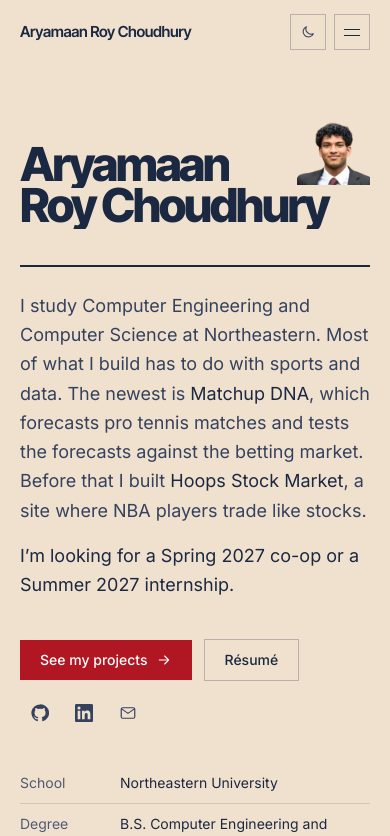
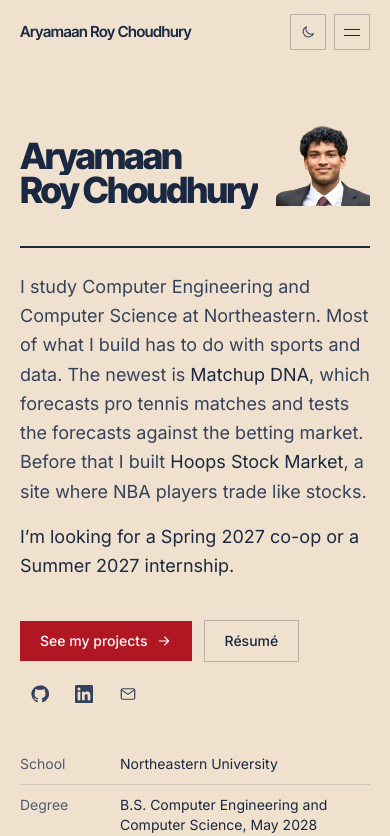
Before and after one commit to Arya85693/Aryamaan-Roy-Choudhury-s-Portfolio-, a Next.js app: page / in a window 390 px wide. Shown: the top 836 px of the page. Built offline with nearby package versions, Linux system fonts and the light colour scheme.

Commit message:
Mobile hero: headshot beside both lines of the name

```diff
--- a/src/components/home/Hero.tsx
+++ b/src/components/home/Hero.tsx
@@ -20,39 +20,32 @@ export default function Hero() {
     <section aria-labelledby="hero-title" className="pt-28 sm:pt-32">
       <div className="mx-auto max-w-page px-5 sm:px-8">
         {/* The one oversized moment on the page, and its one load sequence: each line of the name rises out
-            of a mask, the rule draws under it, then the rest fades in. Everything after it stays quiet. */}
-        <h1
-          id="hero-title"
-          className="font-display text-[clamp(2.75rem,12vw,10.5rem)] font-extrabold leading-[0.86] tracking-[-0.055em] text-paper"
-        >
-          {[firstName, restOfName.join(" ")].map((line, i) => {
+            of a mask, the rule draws under it, then the rest fades in. Everything after it stays quiet.
+            Below lg the photo sits to the right of both lines of the name, bottom-aligned with the second line,
+            and the name is sized from the viewport width so "Roy Choudhury" always stops short of the photo.
+            The h1 inherits its size from this wrapper so the em-sized photo and gap scale with it. From lg up
+            the wrapper is a plain block at the original size and the photo moves to its own column below. */}
+        <div className="flex items-end justify-between gap-[0.3em] text-[length:min(calc((100vw_-_40px)/9.7),7rem)] sm:text-[length:min(calc((100vw_-_64px)/9.7),7rem)] lg:block lg:text-[clamp(2.75rem,12vw,10.5rem)]">
+          <h1 id="hero-title" className="font-display font-extrabold leading-[0.86] tracking-[-0.055em] text-paper">
+            {[firstName, restOfName.join(" ")].map((line, i) => (
               // The padding gives descenders room inside the mask; the negative margin cancels it in the layout.
-            const masked = (
-              <span className="-my-[0.08em] block overflow-hidden py-[0.08em]">
+              <span key={line} className="-my-[0.08em] block overflow-hidden py-[0.08em]">
                 <span className="block animate-line-up" style={{ animationDelay: `${i * 110}ms` }}>
                   {line}
                 </span>
               </span>
-            );
-            if (i > 0) return <span key={line}>{masked}</span>;
-            // Below lg the photo sits in the open space beside the first, shorter line of the name; sized in em,
-            // it scales with the name. On lg it moves to its own column under the rule instead.
-            return (
-              <span key={line} className="flex items-end justify-between gap-4">
-                {masked}
+            ))}
+          </h1>
           <Image
             src="/headshot-portrait.png"
-                  alt=""
+            alt={`Portrait of ${profile.name}`}
             width={360}
             height={360}
-                  sizes="(min-width: 640px) 160px, 80px"
+            sizes="(min-width: 640px) 220px, 110px"
             priority
-                  className="aspect-square h-[1.55em] w-[1.55em] shrink-0 animate-fade object-cover [animation-delay:500ms] lg:hidden"
+            className="aspect-square h-[2.6em] w-[2.6em] shrink-0 animate-fade object-cover [animation-delay:500ms] lg:hidden"
           />
-              </span>
-            );
-          })}
-        </h1>
+        </div>
 
         <div aria-hidden className="mt-10 h-0.5 origin-left animate-rule-draw bg-paper [animation-delay:350ms] sm:mt-14" />
 
```
Lines whose indentation alone changed are shown as unchanged.
